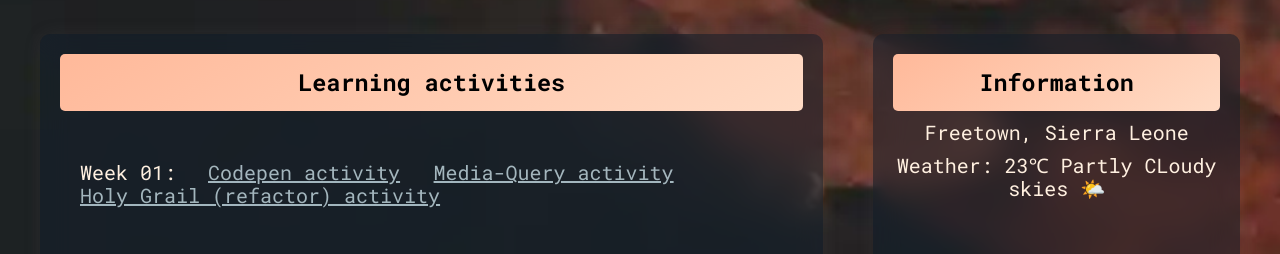
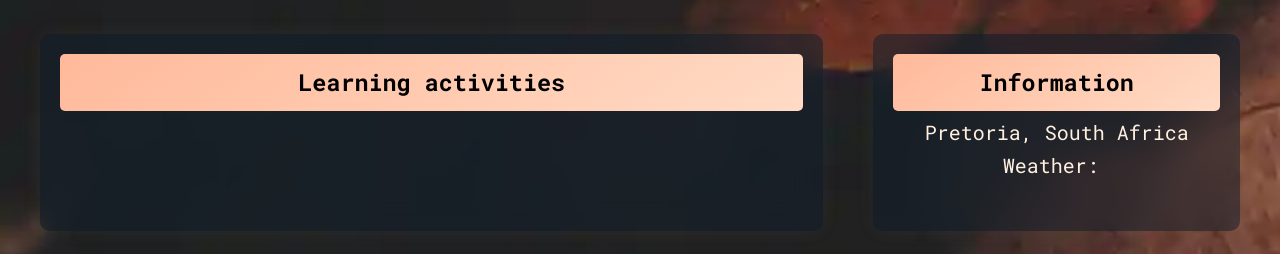
Before and after one commit to Koigor97/wdd231, a plain HTML site: page index.html in a window 1280 px wide. Shown: the part 1260-1514 px from the top of the page. Drawn offline with Linux system fonts and the light colour scheme; no server answers.

Commit message:
modify index.html

```diff
--- a/index.html
+++ b/index.html
@@ -75,7 +75,7 @@
       <div class="activity-sec card">
         <h3>Learning activities</h3>
         <ul>
-          <li>
+          <!-- <li>
             Week 01:
             <a href="https://codepen.io/KoiMonga/pen/KKbWNpZ" target="_blank">
               Codepen activity
@@ -120,14 +120,14 @@
           <li>
             Week 06:
             <a href="#">[X]</a>
-          </li>
+          </li> -->
         </ul>
       </div>
 
       <div class="weather-sec card">
         <h3>Information</h3>
-        <p>Freetown, Sierra Leone</p>
-        <p>Weather: 23℃ Partly CLoudy skies 🌤️</p>
+        <p>Pretoria, South Africa</p>
+        <p>Weather: <span class="weather-box"></span> <img class="weather-icon" src="" alt=""></p>
         <p class="page-visit"></p>
       </div>
     </section>
```
